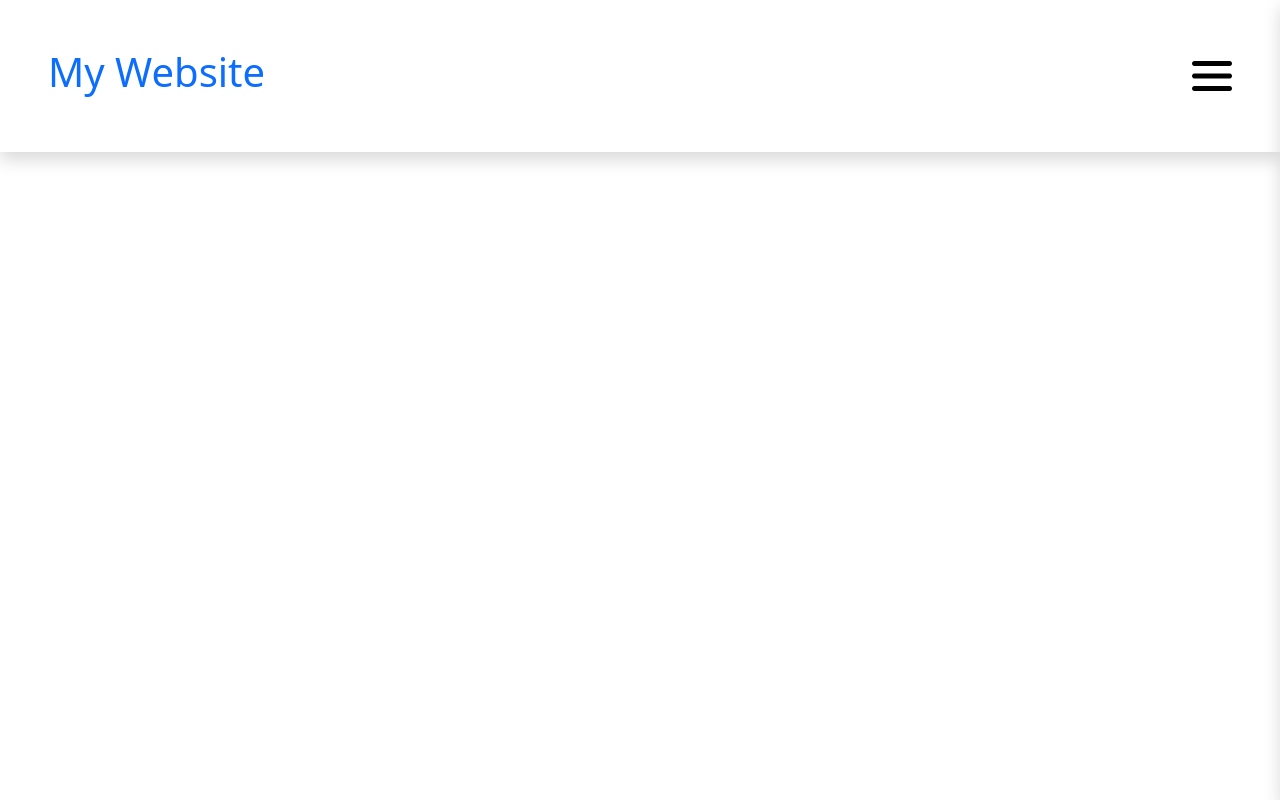
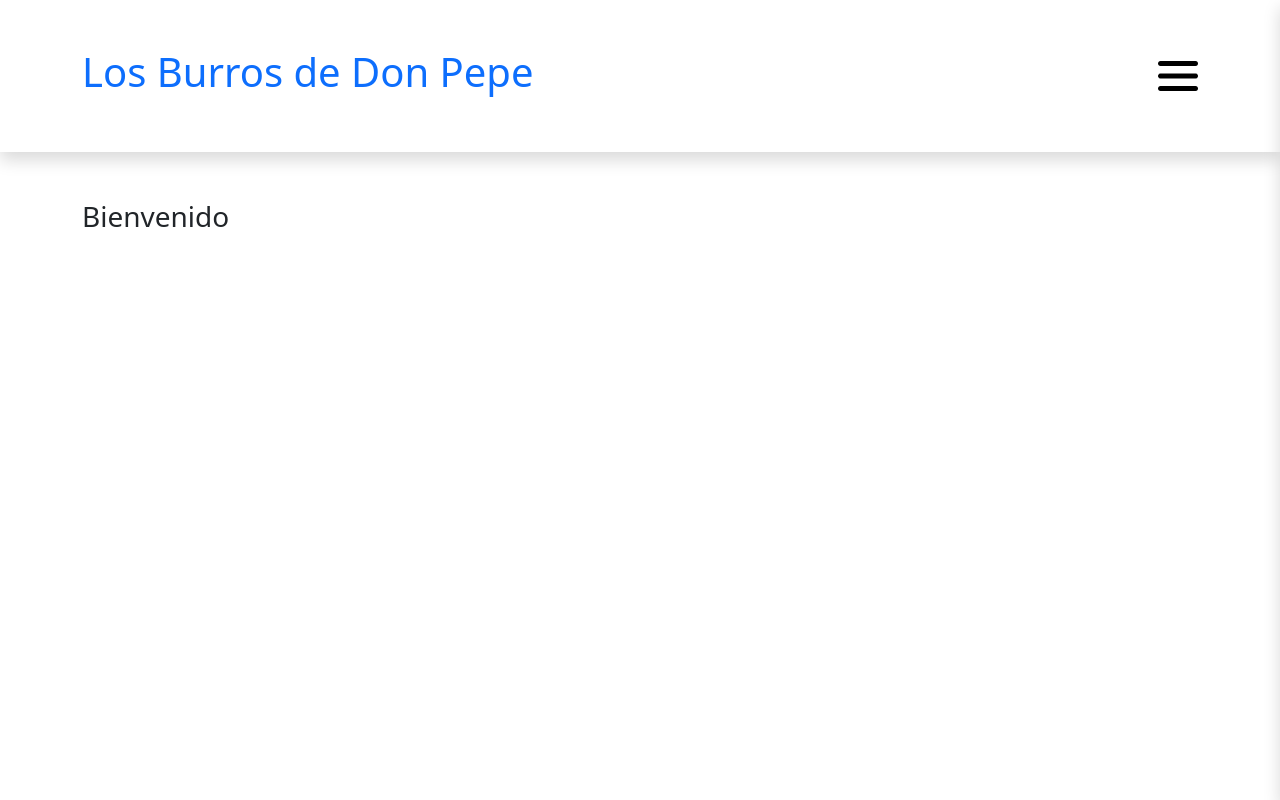
Before and after one commit to kevincruxz/CruzCasasKevinEduardoUnidad1, a React (Vite) app: page / in a window 1280 px wide. Shown: the top 800 px of the page. Built offline with nearby package versions, Linux system fonts and the light colour scheme.

Commit message:
Se modifican detalles de Front

```diff
--- a/src/App.jsx
+++ b/src/App.jsx
@@ -3,6 +3,7 @@ import 'bootstrap/dist/css/bootstrap.min.css';
 import Nav from './Components/Nav';
 import Menu from './Components/Menu';
 import { useState } from 'react';
+import Main from './Components/Main';
 
 function App() {
   const [menuAbierto, setMenuAbierto] = useState(false);
@@ -15,6 +16,7 @@ function App() {
       <div className={`oscuridad ${menuAbierto ? 'oscuridad-abierta' : ''}`}></div>
       <Nav abrirMenu={abrirMenu} />
       <Menu cerrarMenu={cerrarMenu} estado={menuAbierto} />
+      <Main />
     </>
   )
 }
--- /dev/null
+++ b/src/Components/Main/index.jsx
@@ -0,0 +1,11 @@
+import './Main.css'
+
+const Main = () => {
+    return (
+        <div className="main container mt-5">
+            <h3>Bienvenido </h3>
+        </div>
+    )
+}
+
+export default Main;
--- a/src/Components/Menu/index.jsx
+++ b/src/Components/Menu/index.jsx
@@ -7,9 +7,9 @@ const Menu = ({ cerrarMenu, estado }) => {
             <img src="/img/x.png" alt="cerrar menu" className='boton-cerrar' onClick={cerrarMenu} />
             <h3 className="text-primary mb-5 text-center">Menu de Navegacion</h3>
             <div className="d-flex flex-column">
-                <a className="btn btn-primary mb-2" href="/">Inicio</a>
-                <a className="btn btn-secondary mb-2" href="/about">Acerca de</a>
-                <a className="btn btn-success mb-2" href="/services">Servicios</a>
+                <a className="btn btn-primary mb-2" href="/">Mapa del Sitio</a>
+                <a className="btn btn-secondary mb-2" href="/about">Ayuda</a>
+                <a className="btn btn-success mb-2" href="/services">Buzon</a>
                 <a className="btn btn-danger mb-2" href="/contact">Contacto</a>
             </div>
         </div>
--- a/src/Components/Nav/index.jsx
+++ b/src/Components/Nav/index.jsx
@@ -3,11 +3,13 @@ import './Nav.css'
 
 const Nav = ({ abrirMenu }) => {
     return (
-        <nav className="shadow p-5 d-flex justify-content-between align-items-center">
-            <h1 className="text-primary">My Website</h1>
-            <ul className="nav gap-3">
-                <img src="/img/menu.png" alt="imagen de menu" className="menu-icon" onClick={abrirMenu} />
-            </ul>
+        <nav className="shadow p-5">
+            <div className='container d-flex justify-content-between align-items-center'>
+                <h1 className="text-primary">Los Burros de Don Pepe</h1>
+                <ul className="nav gap-3">
+                    <img src="/img/menu.png" alt="imagen de menu" className="menu-icon" onClick={abrirMenu} />
+                </ul>
+            </div>
         </nav>
     )
 }
```
Also changed, not shown: src/Components/Main/Main.css (added).
